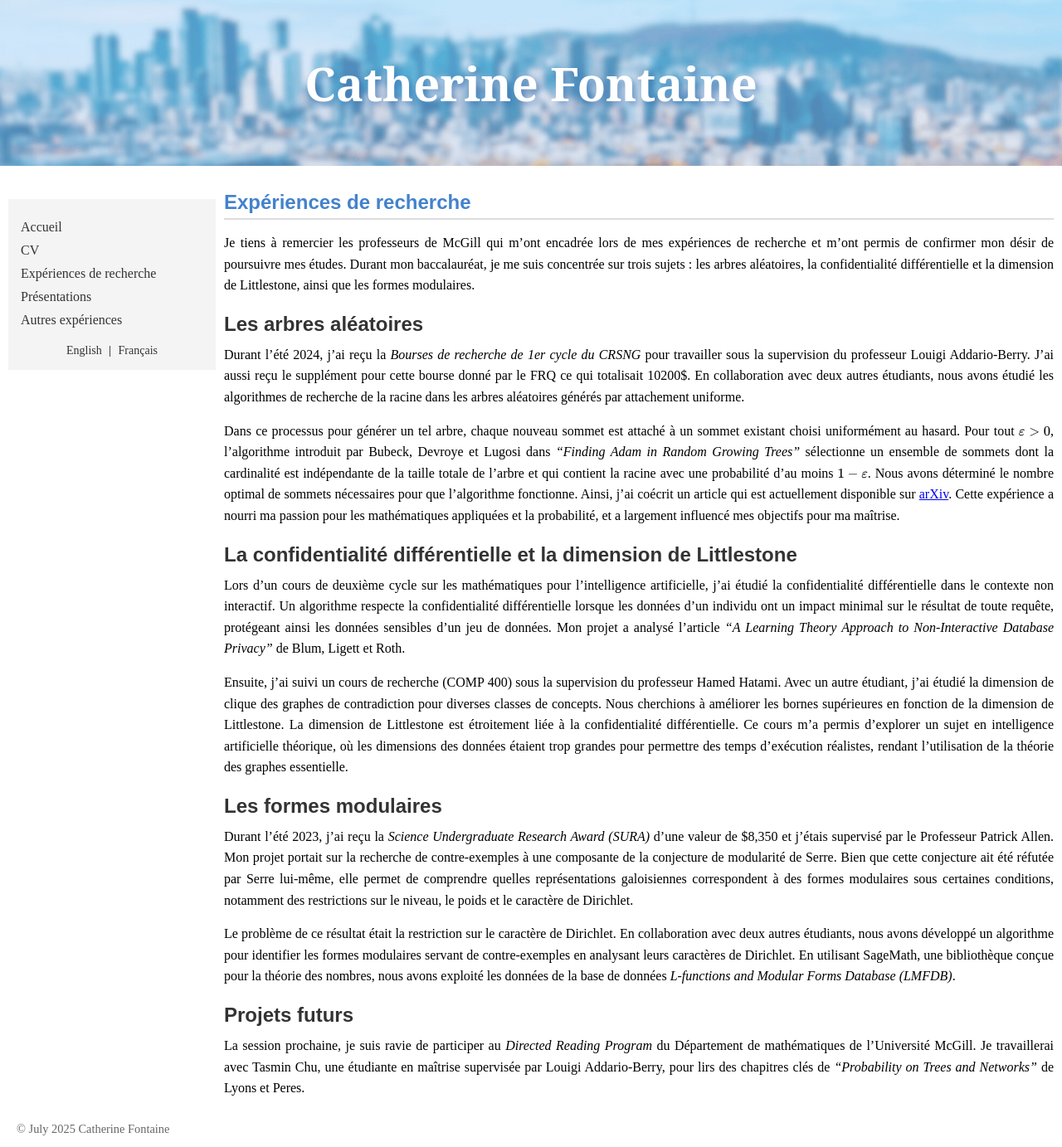
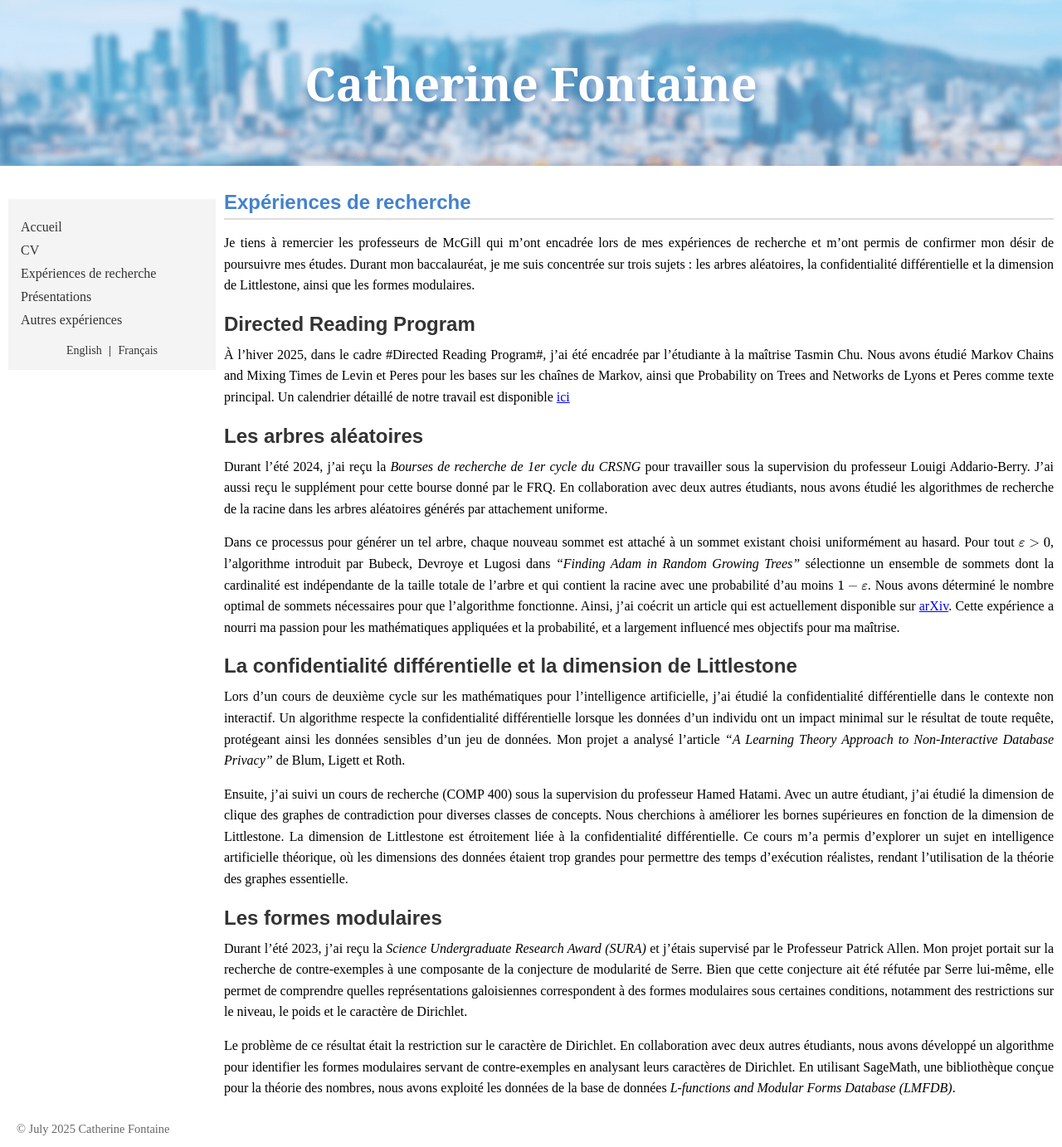
Before and after one commit to CatherineFontaine/CatherineFontaine.github.io, a Jekyll site: the page built from fr/researchexperiences.md, in a window 1280 px wide. Shown: the whole page at 83% size. Built offline with Jekyll 4.4.1, drawn with Linux system fonts in a browser that asks for light colours.

Commit message:
Update researchexperiences.md

```diff
--- a/fr/researchexperiences.md
+++ b/fr/researchexperiences.md
@@ -7,9 +7,13 @@ lang: fr
 
 Je tiens à remercier les professeurs de McGill qui m'ont encadrée lors de mes expériences de recherche et m'ont permis de confirmer mon désir de poursuivre mes études. Durant mon baccalauréat, je me suis concentrée sur trois sujets : les arbres aléatoires, la confidentialité différentielle et la dimension de Littlestone, ainsi que les formes modulaires.
 
+### Directed Reading Program
+
+À l’hiver 2025, dans le cadre #Directed Reading Program#, j’ai été encadrée par l’étudiante à la maîtrise Tasmin Chu. Nous avons étudié Markov Chains and Mixing Times de Levin et Peres pour les bases sur les chaînes de Markov, ainsi que Probability on Trees and Networks de Lyons et Peres comme texte principal. Un calendrier détaillé de notre travail est disponible [ici](https://publish.obsidian.md/tasmin-chu/DRP+Mentorship)
+
 ### Les arbres aléatoires
 
-Durant l’été 2024, j’ai reçu la *Bourses de recherche de 1er cycle du CRSNG* pour travailler sous la supervision du professeur Louigi Addario-Berry. J’ai aussi reçu le supplément pour cette bourse donné par le FRQ ce qui totalisait 10200$. En collaboration avec deux autres étudiants, nous avons étudié les algorithmes de recherche de la racine dans les arbres aléatoires générés par attachement uniforme.
+Durant l’été 2024, j’ai reçu la *Bourses de recherche de 1er cycle du CRSNG* pour travailler sous la supervision du professeur Louigi Addario-Berry. J’ai aussi reçu le supplément pour cette bourse donné par le FRQ. En collaboration avec deux autres étudiants, nous avons étudié les algorithmes de recherche de la racine dans les arbres aléatoires générés par attachement uniforme.
 
 Dans ce processus pour générer un tel arbre, chaque nouveau sommet est attaché à un sommet existant choisi uniformément au hasard. Pour tout $\varepsilon > 0$, l'algorithme introduit par Bubeck, Devroye et Lugosi dans *"Finding Adam in Random Growing Trees"* sélectionne un ensemble de sommets dont la cardinalité est indépendante de la taille totale de l'arbre et qui contient la racine avec une probabilité d'au moins $1 − \varepsilon$. Nous avons déterminé le nombre optimal de sommets nécessaires pour que l'algorithme fonctionne. Ainsi, j'ai coécrit un article qui est actuellement disponible sur [arXiv](https://arxiv.org/abs/2411.18614). Cette expérience a nourri ma passion pour les mathématiques appliquées et la probabilité, et a largement influencé mes objectifs pour ma maîtrise.
 
@@ -21,11 +25,6 @@ Ensuite, j’ai suivi un cours de recherche (COMP 400) sous la supervision du pr
 
 ### Les formes modulaires
 
-Durant l’été 2023, j’ai reçu la *Science Undergraduate Research Award (SURA)* d’une valeur de $8,350 et j’étais supervisé par le Professeur Patrick Allen. Mon projet portait sur la recherche de contre-exemples à une composante de la conjecture de modularité de Serre. Bien que cette conjecture ait été réfutée par Serre lui-même, elle permet de comprendre quelles représentations galoisiennes correspondent à des formes modulaires sous certaines conditions, notamment des restrictions sur le niveau, le poids et le caractère de Dirichlet.
+Durant l’été 2023, j’ai reçu la *Science Undergraduate Research Award (SURA)* et j’étais supervisé par le Professeur Patrick Allen. Mon projet portait sur la recherche de contre-exemples à une composante de la conjecture de modularité de Serre. Bien que cette conjecture ait été réfutée par Serre lui-même, elle permet de comprendre quelles représentations galoisiennes correspondent à des formes modulaires sous certaines conditions, notamment des restrictions sur le niveau, le poids et le caractère de Dirichlet.
 
 Le problème de ce résultat était la restriction sur le caractère de Dirichlet. En collaboration avec deux autres étudiants, nous avons développé un algorithme pour identifier les formes modulaires servant de contre-exemples en analysant leurs caractères de Dirichlet. En utilisant SageMath, une bibliothèque conçue pour la théorie des nombres, nous avons exploité les données de la base de données *L-functions and Modular Forms Database (LMFDB)*.
-
-
-### Projets futurs
-
-La session prochaine, je suis ravie de participer au *Directed Reading Program* du Département de mathématiques de l'Université McGill. Je travaillerai avec Tasmin Chu, une étudiante en maîtrise supervisée par Louigi Addario-Berry, pour lirs des chapitres clés de *"Probability on Trees and Networks"* de Lyons et Peres.
```
